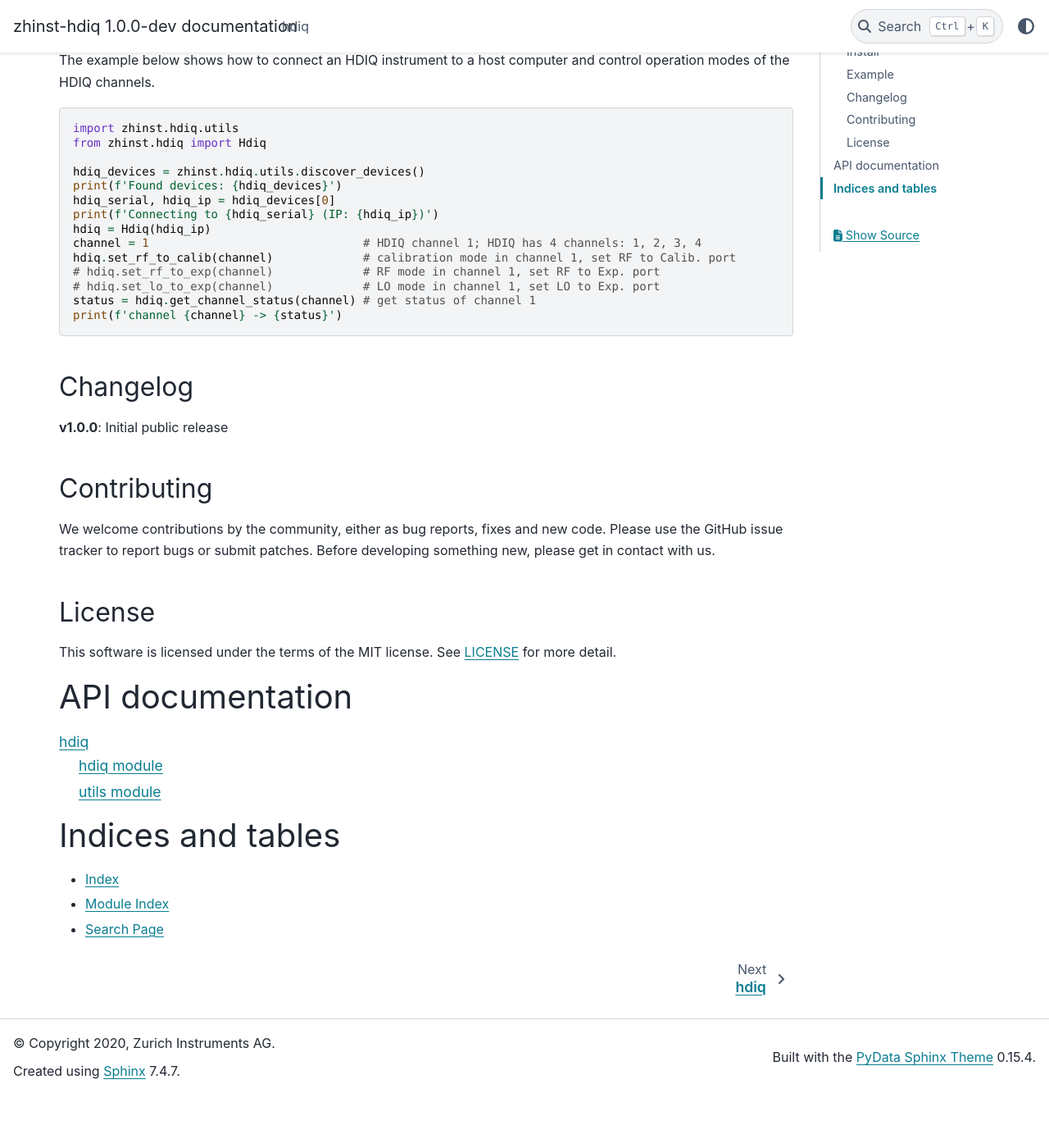
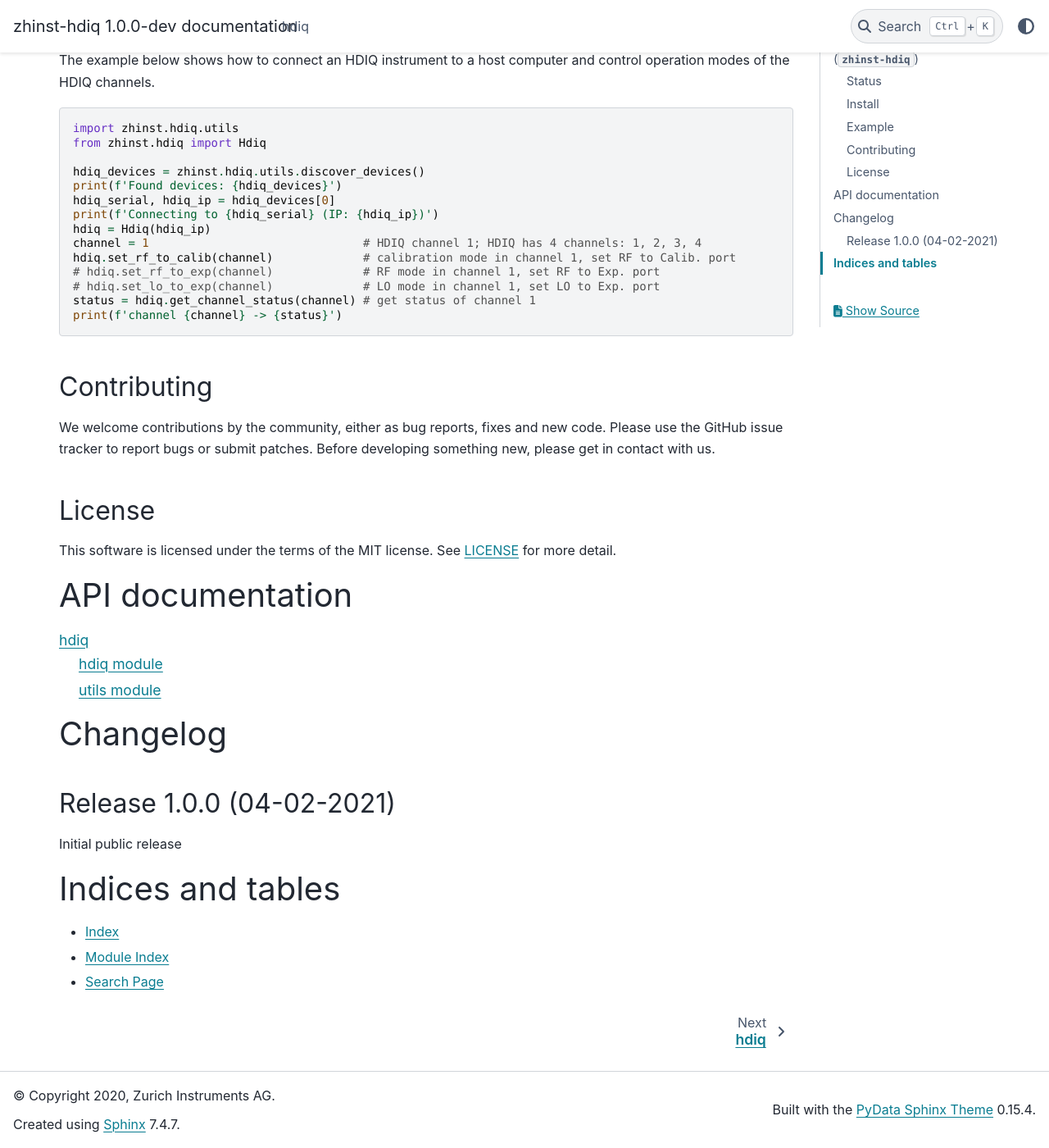
Before and after one commit to zhinst/zhinst-hdiq, a Sphinx documentation site: the page built from docs/index.rst, in a window 1280 px wide and 1400 px high, scrolled down 823 px. Shown: the whole window at 82% size. Built offline with Sphinx 7.4.7 and the PyData theme 0.15.4, drawn with Linux system fonts in a browser that asks for light colours; before the commit the page ends 2159 px from its top, so only the background shows below that.

Commit message:
Add CHANGELOG.rst $ Update README.md
Co-authored-by: Tino Wagner <tino.wagner@zhinst.com>

````diff
--- /dev/null
+++ b/CHANGELOG.rst
@@ -0,0 +1,7 @@
+Changelog
+=========
+
+Release 1.0.0 (04-02-2021)
+--------------------------
+
+Initial public release
--- a/README.md
+++ b/README.md
@@ -10,7 +10,7 @@
 The `zhinst-hdiq` package is considered stable for general usage. The interface may be subject to incompatible changes between releases, which we will indicate by a change of the major version. Please check the [changelog](#changelog) if you are upgrading.
 
 ## Install
-Install the package with [pip](https://packaging.python.org/tutorials/installing-packages/):
+Install the package with [`pip`](https://packaging.python.org/tutorials/installing-packages/):
 
 ```sh
 $ pip install zhinst-hdiq
@@ -36,9 +36,6 @@ status = hdiq.get_channel_status(channel) # get status of channel 1
 print(f'channel {channel} -> {status}')
 ```
 
-## Changelog
-
-**v1.0.0**: Initial public release
 ## Contributing
 We welcome contributions by the community, either as bug reports, fixes and new code. Please use the GitHub issue tracker to report bugs or submit patches. Before developing something new, please get in contact with us.
 
--- a/docs/index.rst
+++ b/docs/index.rst
@@ -13,6 +13,8 @@ API documentation
 
    source/modules
 
+.. include:: ../CHANGELOG.rst
+
 Indices and tables
 ==================
 
````
